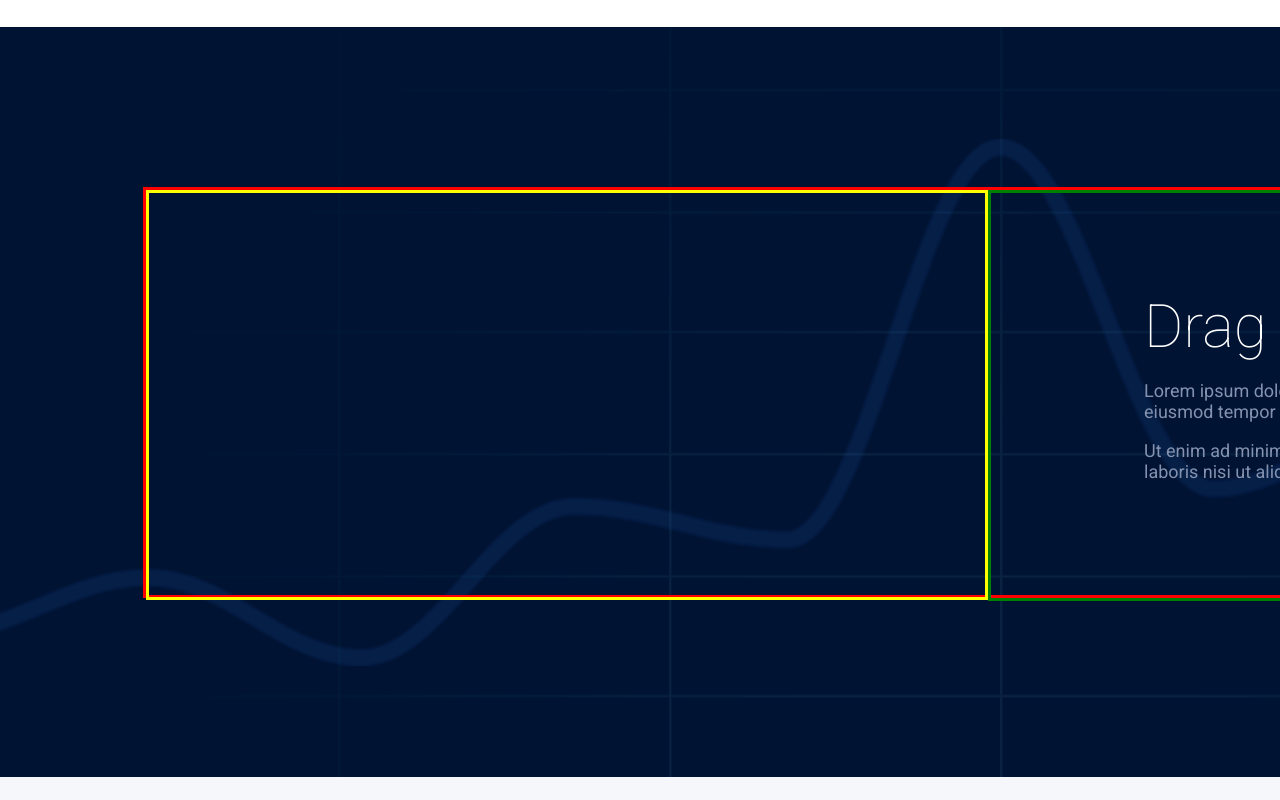
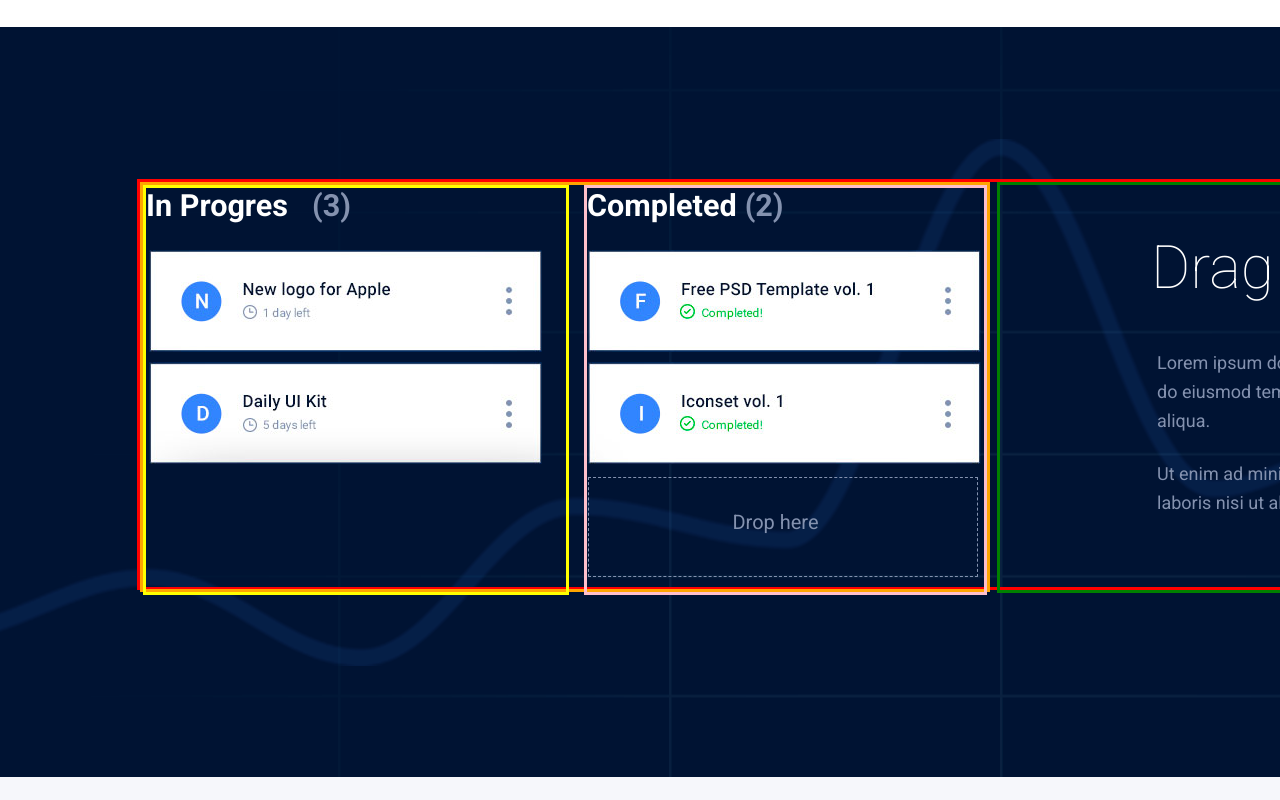
Before and after one commit to IvanKrtsk/RPI, a plain HTML site: page index.html in a window 1280 px wide. Shown: the part 2673-3473 px from the top of the page. Drawn offline with Linux system fonts and the light colour scheme.

Commit message:
feat: image progres and completed

```diff
--- a/assets/css/style.css
+++ b/assets/css/style.css
@@ -351,8 +351,14 @@ h1,h2,h3,h4,h5,h6{
     align-items: center;
 }
 
+.fa-regular {
+    height: 28px;
+    width: 28px;
+}
+
 .circle__check {
     color: #5284ff;
+    color: #5584ff;
     height: 28px;
     width: 28px;
     margin-right: 19px;
@@ -394,22 +400,102 @@ h1,h2,h3,h4,h5,h6{
 }
 
 .section2__container {
-    width: 1520px;
+    width: 1533px;
     height: 411px;
     border: 3px solid red;
-    margin-left: 143px;
-    margin-bottom: 20px;
+    margin-left: 137px;
+    margin-bottom: 35px;
     display: flex;
+    justify-content: space-between;
 }
 
+/* left */
 .container__inner {
-    width: 845px;
+    width: 850px;
+    height: 410px;
+    display: flex;
+    border: 3px solid orange;
+    justify-content: space-between;
+}
+
+/* progres */
+.container__progres {
+    width: 426px;
     height: 410px;
     border: 3px solid yellow;
 }
 
+.progres__head {
+    margin-bottom: 27px;
+    display: flex;
+}
+.progres__text {
+    color: #fff;
+    font-size: 30.59px;
+    font-weight: medium;
+}
+
+.progres__num {
+    color: #8492af;
+    font-size: 30.59px;
+    font-weight: medium;
+    margin: 0 24px;
+}
+
+.progres__task {
+    margin: 6px 3px;
+}
+
+/* complated */
+.container__completed {
+    width: 403px;
+    height: 410px;
+    border: 3px solid pink;
+}
+
+.completed__head{
+    margin-bottom: 27px;
+    display: flex;
+}
+
+.completed__text {
+    color: #fff;
+    font-size: 30.59px;
+    font-weight: 600;
+}
+
+.completed__num {
+    color: #8492af;
+    font-size: 30.59px;
+    font-weight: medium;
+    margin: 0 8px;
+}
+
+.completed__task {
+    margin: 6px 1px;
+}
+
+.completed__task1 {
+    width: 390px;
+    height: 100px;
+    margin: 9px 1px;
+    border: 1px dashed #8492af;
+    display: flex;
+    align-items: center;
+    justify-content: center;
+}
+
+.task__text {
+    color: #8492af;
+    font-size: 20px;
+    font-weight: medium;
+    margin: 0 15px 10px 0;
+
+}
+
+/* right */
 .container__text {
-    width: 675px;
+    width: 670px;
     height: 411px;
     border: 3px solid green;
     display: flex;
@@ -426,23 +512,16 @@ h1,h2,h3,h4,h5,h6{
     color: #fff;
     font-size: 60px;
     font-weight: 100;
+    margin-bottom: 46px;
 }
 
 .section2__text {
     color: #8492af;
     font-size: 18px;
     font-weight: 400;
+    margin: 25px 6px;
+    line-height: 1.6;
 }
-
-.section2__cont {
-    width: 100%;
-    max-width: 985px;
-    /* display: flex; */
-    /* flex: 1; */
-    /* flex: 0 0 40%; */
-}
-
-
 
 
 /* ////////////////////////////////////////////////////////////////// */
--- a/index.html
+++ b/index.html
@@ -219,11 +219,14 @@
 
             <div class="section__pointList">
                 <div class="section__point">
-                    <img class="circle__check" src="/rpi/assets/images/circle-check-regular.svg">
+                    <i>
+                        <img class="circle__check" src="/assets/css/font-awesome/font-awesome/fonts/circle-check-regular.svg">
+                    </i>
                     <p class="point__text">Lorem ipsum dolor sit amet consectetur</p>
                 </div>
                 <div class="section__point">
-                    <img class="circle__check" src="/rpi/assets/images/circle-check-regular.svg">
+                    <i class="fa-regular fa-circle-check" style="color: #5584ff;"></i>
+                    <!-- <img class="circle__check" src="/assets/css/font-awesome/font-awesome/fonts/circle-check-regular.svg"> -->
                     <p class="point__text">Ut enim ad minim veniam quis nostrud</p>
                 </div>
             </div>
@@ -235,7 +238,36 @@
 
     <div class="section2">
         <div class="section2__container">
-            <div class="container__inner"></div>
+            <div class="container__inner">
+                <div class="container__progres">
+                    <div class="progres__head">
+                        <h1 class="progres__text">In Progres</h1>
+                        <h1 class="progres__num">(3)</h1>
+                    </div>
+                    <div class="progres__task">
+                        <img src="/assets/images/progres1.jpg" alt="">
+                    </div>
+                    <div class="progres__task">
+                        <img src="/assets/images/progres2.jpg" alt="">
+                    </div>
+                    <div class="progres__task"></div>
+                </div>
+                <div class="container__completed">
+                    <div class="completed__head">
+                        <h1 class="completed__text">Completed</h1>
+                        <h1 class="completed__num">(2)</h1>
+                    </div>
+                    <div class="completed__task">
+                        <img src="/assets/images/completed1.jpg" alt="">
+                    </div>
+                    <div class="completed__task">
+                        <img src="/assets/images/completed2.jpg" alt="">
+                    </div>
+                    <div class="completed__task1">
+                        <p class="task__text">Drop here</p>
+                    </div>
+                </div>
+            </div>
             <div class="container__text">
                 <div class="section2__header">
                     <h1 class="section2__title">Drag & Drop</h1>
```
Also changed, not shown: assets/images/completed1.jpg (added), assets/images/completed2.jpg (added), assets/images/progres1.jpg (added), assets/images/progres2.jpg (added), 1 other file.
